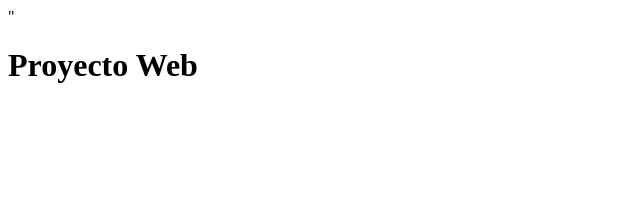
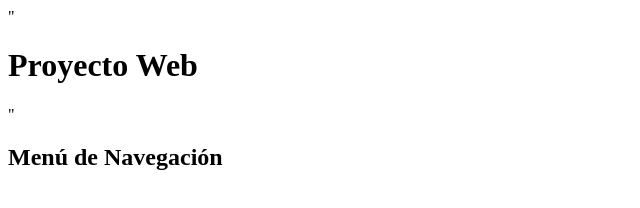
Before and after one commit to Kito189/proyecto-web-cd-proyecto-web, a plain HTML site: page index.html in a window 1280 px wide. Shown: the whole page, without its empty margins (0-640 px from the left). Drawn offline with Linux system fonts and the light colour scheme.

Commit message:
03-Sep: Agrego menú de navegación

```diff
--- a/index.html
+++ b/index.html
@@ -7,6 +7,7 @@
 </head>
 <body>
     "<h1>Proyecto Web</h1>
+    "<h2>Menú de Navegación</h2>
 
 </body>
 </html>
```
